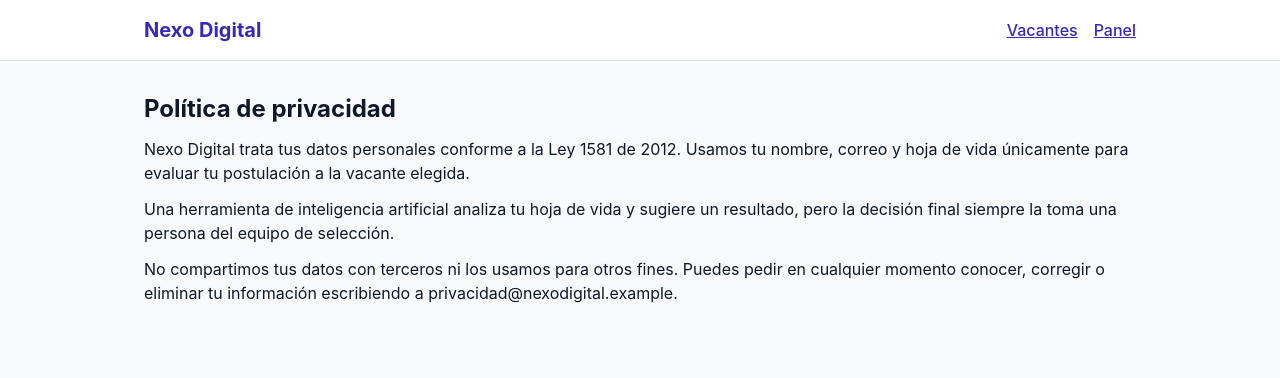
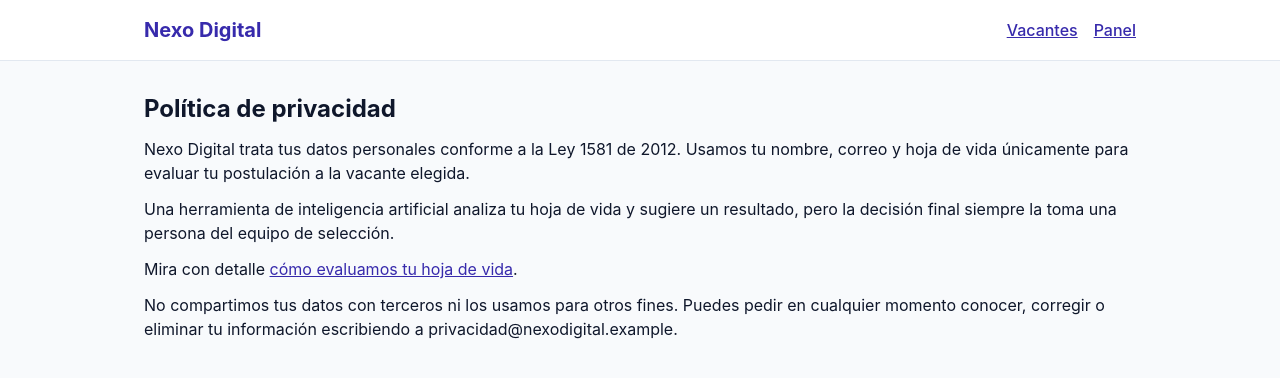
Before and after one commit to Kevin-Ramirez-Guarin/AGENTE-EVALUADOR, a React (Vite) app in the folder frontend/: page /privacidad in a window 1280 px wide. Shown: the top 378 px of the page. Built offline with nearby package versions, Linux system fonts and the light colour scheme.

Commit message:
feature/enlazar-como-evaluamos
El formulario de aplicación y la política de privacidad enlazan a la página Cómo evaluamos, el primero junto a la autorización y con la vacante elegida.

```diff
--- a/frontend/src/pages/Aplicar.tsx
+++ b/frontend/src/pages/Aplicar.tsx
@@ -129,7 +129,8 @@ export function Aplicar() {
           pero la decisión final la toma una persona de nuestro equipo.
         </p>
         <p className="mt-1 text-sm">
-          Lee la <Link to="/privacidad" className="text-indigo-700 underline">política de privacidad</Link>.
+          Lee la <Link to="/privacidad" className="text-indigo-800 underline">política de privacidad</Link> y conoce{' '}
+          <Link to={`/como-evaluamos?vacante=${encodeURIComponent(id)}`} className="text-indigo-800 underline">cómo evaluamos tu hoja de vida</Link>.
         </p>
         {errores.consentimiento && <p id="consentimiento-error" className="mt-1 text-sm text-red-700">{errores.consentimiento}</p>}
       </div>
--- a/frontend/src/pages/Privacidad.tsx
+++ b/frontend/src/pages/Privacidad.tsx
@@ -1,3 +1,5 @@
+import { Link } from 'react-router-dom'
+
 export function Privacidad() {
   return (
     <article className="space-y-3">
@@ -11,6 +13,9 @@ export function Privacidad() {
         siempre la toma una persona del equipo de selección.
       </p>
       <p>
+        Mira con detalle <Link to="/como-evaluamos" className="text-indigo-800 underline">cómo evaluamos tu hoja de vida</Link>.
+      </p>
+      <p>
         No compartimos tus datos con terceros ni los usamos para otros fines. Puedes pedir en cualquier momento conocer,
         corregir o eliminar tu información escribiendo a privacidad@nexodigital.example.
       </p>
```
